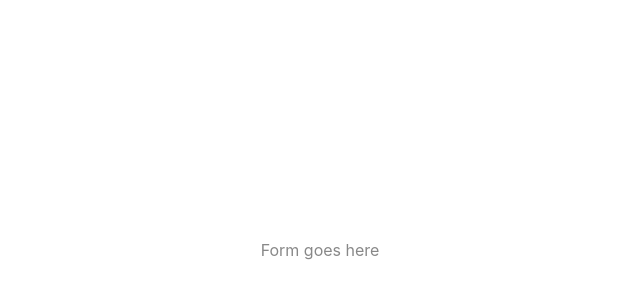
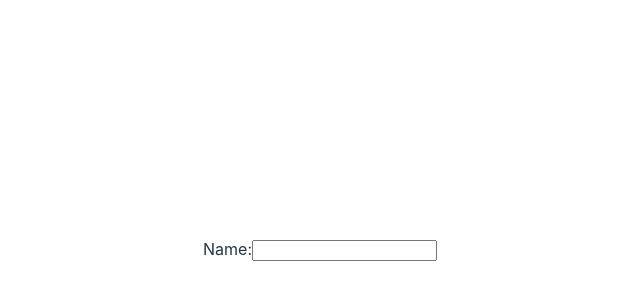
Before and after one commit to gbmyt/multi-step-form-main, a React (Vite) app: page / in a window 1280 px wide. Shown: the part 150-450 px from the top of the page, without its empty margins (320-960 px from the left). Built offline with nearby package versions, Linux system fonts and the light colour scheme.

Commit message:
Removed boilerplate html and added React Form component

```diff
--- a/src/App.jsx
+++ b/src/App.jsx
@@ -1,7 +1,9 @@
+import Form from "./components/Form"
+
 function App() {
     return (
         <>
-            <p className="read-the-docs">Form goes here</p>
+            <Form />
         </>
     )
 }
```
